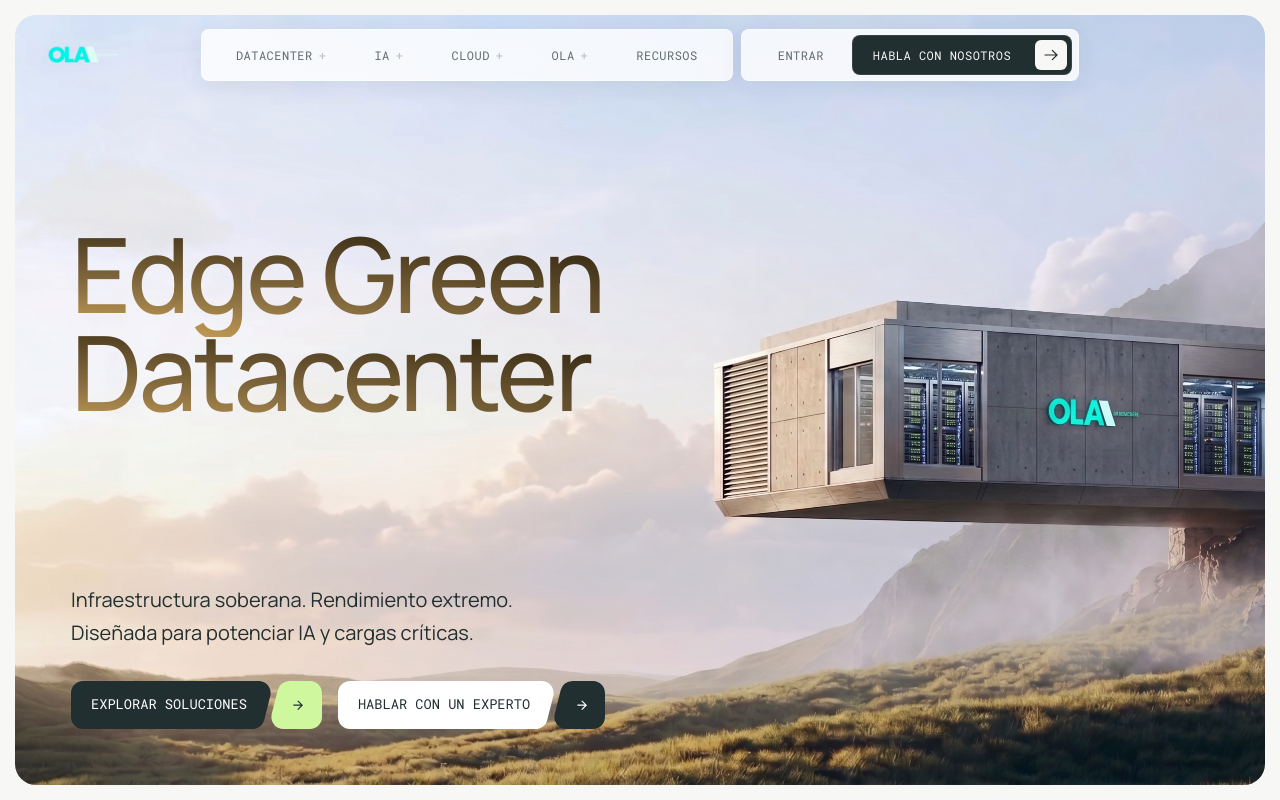
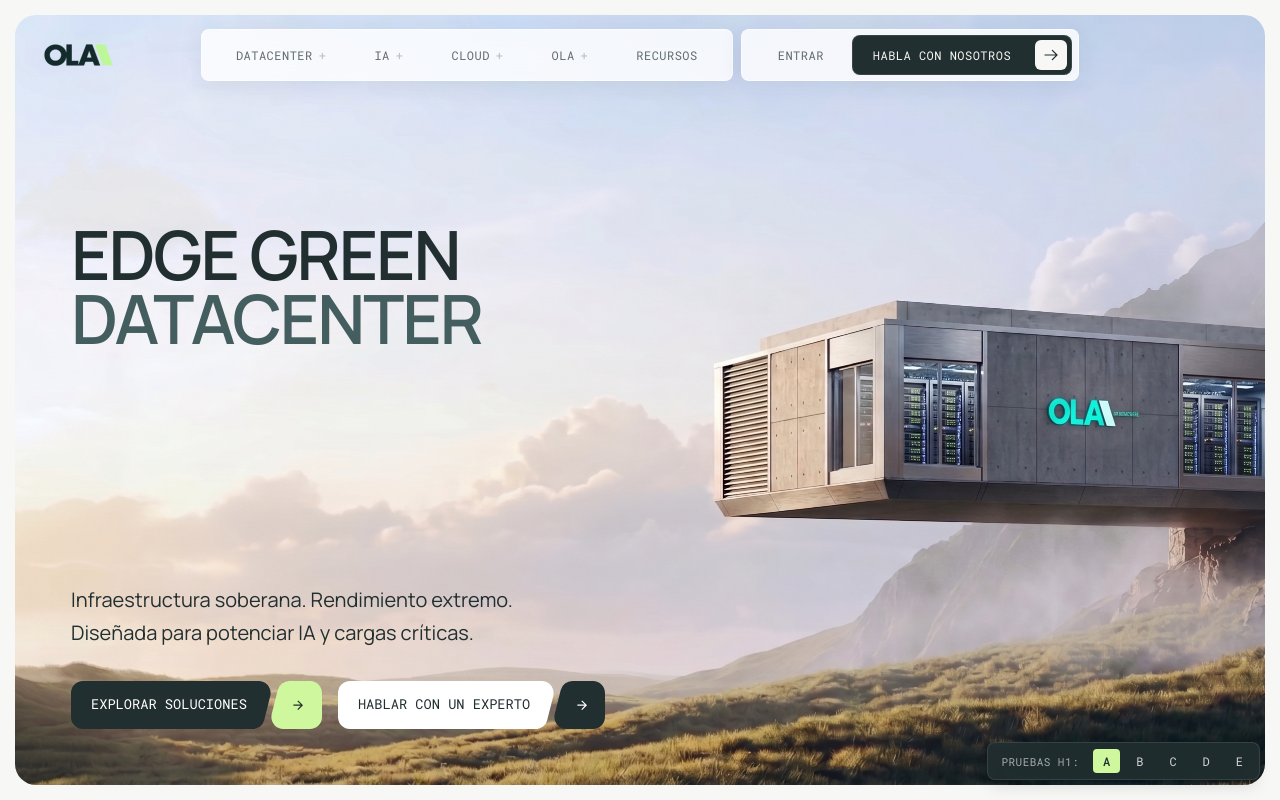
Before and after one commit to cloudindev/oladatacenter, a Next.js app: page / in a window 1280 px wide. Shown: the top 800 px of the page. Built offline with nearby package versions, Linux system fonts and the light colour scheme.

Commit message:
Restore dark/mint logo-oladc-g.png and add HeroV3 H1 presets

```diff
--- a/src/components/layout/Footer.tsx
+++ b/src/components/layout/Footer.tsx
@@ -58,10 +58,10 @@
         <div className="flex flex-col items-start">
           <Link href="/" className="mb-6 block">
             <Image
-              src="/logo-oladc-g.png?v=2"
+              src="/logo-oladc-g.png?v=3"
               alt="OLA Datacenter"
-              width={1024}
-              height={320}
+              width={1082}
+              height={378}
               className="h-6 w-auto"
             />
           </Link>
--- a/src/components/layout/Header.tsx
+++ b/src/components/layout/Header.tsx
@@ -138,10 +138,10 @@
           className={cn("absolute left-0 top-0 h-[52px] flex items-center pointer-events-auto")}
         >
           <Image
-            src="/logo-oladc-g.png?v=2"
+            src="/logo-oladc-g.png?v=3"
             alt="OLA Datacenter"
-            width={1024}
-            height={320}
+            width={1082}
+            height={378}
             priority
             className="h-[24px] w-auto"
           />
--- a/src/components/sections/HeroV3.tsx
+++ b/src/components/sections/HeroV3.tsx
@@ -1,23 +1,83 @@
 "use client"
 
-import React, { useEffect, useRef } from "react"
+import React, { useEffect, useRef, useState } from "react"
 import Image from "next/image"
 import { useLanguage } from "@/context/LanguageContext"
 import { ArrowCta } from "@/components/ui/ArrowCta"
 
-// Headline gradient (original look): golden sweep from bottom-left into near-black
-const headlineColor: React.CSSProperties = {
-  backgroundImage:
-    "radial-gradient(98% 164% at -5.4% 124.2%, rgb(255, 200, 102) 0%, rgb(141, 114, 67) 40%, rgb(62, 48, 24) 77%, rgb(19, 21, 23) 100%)",
-  WebkitBackgroundClip: "text",
-  backgroundClip: "text",
-  WebkitTextFillColor: "transparent",
-  color: "transparent",
-  paddingBottom: "0.12em",
+type PresetId = "A" | "B" | "C" | "D" | "E"
+
+interface HeadlinePreset {
+  id: PresetId
+  label: string
+  h1Class: string
+  line1Class: string
+  line2Class: string
+  line1Style?: React.CSSProperties
+  line2Style?: React.CSSProperties
 }
+
+const PRESETS: HeadlinePreset[] = [
+  {
+    id: "A",
+    label: "A · Charcoal + Gris pizarra (Bicolor)",
+    h1Class:
+      "uppercase text-[8.5vw] sm:text-5xl lg:text-[4.25rem] font-semibold tracking-[-0.03em] leading-[0.94]",
+    line1Class: "block text-[#222f30]",
+    line2Class: "block text-[#445e5f]",
+  },
+  {
+    id: "B",
+    label: "B · Charcoal sólido compacto",
+    h1Class:
+      "uppercase text-[8.5vw] sm:text-5xl lg:text-[4.25rem] font-semibold tracking-[-0.035em] leading-[0.93]",
+    line1Class: "block text-[#222f30]",
+    line2Class: "block text-[#222f30]",
+  },
+  {
+    id: "C",
+    label: "C · Degradado metálico Charcoal → Gris",
+    h1Class:
+      "uppercase text-[8.5vw] sm:text-5xl lg:text-[4.25rem] font-semibold tracking-[-0.03em] leading-[0.94]",
+    line1Class: "block",
+    line2Class: "block",
+    line1Style: {
+      backgroundImage:
+        "linear-gradient(180deg, #1b2627 0%, #222f30 55%, #566f70 100%)",
+      WebkitBackgroundClip: "text",
+      backgroundClip: "text",
+      WebkitTextFillColor: "transparent",
+    },
+    line2Style: {
+      backgroundImage:
+        "linear-gradient(180deg, #222f30 0%, #445e5f 60%, #6e8586 100%)",
+      WebkitBackgroundClip: "text",
+      backgroundClip: "text",
+      WebkitTextFillColor: "transparent",
+    },
+  },
+  {
+    id: "D",
+    label: "D · Blanco + Gris salvia (con relieve sutil)",
+    h1Class:
+      "uppercase text-[8.5vw] sm:text-5xl lg:text-[4.25rem] font-semibold tracking-[-0.03em] leading-[0.94] drop-shadow-[0_2px_18px_rgba(34,47,48,0.28)]",
+    line1Class: "block text-white",
+    line2Class: "block text-[#e7e8e1]",
+  },
+  {
+    id: "E",
+    label: "E · Técnico Mono + Sans (Estilo editorial)",
+    h1Class:
+      "uppercase text-[8vw] sm:text-5xl lg:text-[3.9rem] font-semibold tracking-[0.02em] leading-[0.96]",
+    line1Class: "block text-[#445e5f] font-mono font-medium text-[0.58em] tracking-[0.14em] mb-2",
+    line2Class: "block text-[#222f30]",
+  },
+]
 
 export function HeroV3() {
   const { t } = useLanguage()
+  const [presetId, setPresetId] = useState<PresetId>("A")
+  const preset = PRESETS.find((p) => p.id === presetId) ?? PRESETS[0]
 
   const frameRef = useRef<HTMLElement>(null)
   const sectionRef = useRef<HTMLDivElement>(null)
@@ -90,7 +150,6 @@
     }
   }, [])
 
-
   return (
     <section ref={frameRef} className="bg-[#f7f7f5] p-[15px]">
       <div
@@ -108,7 +167,6 @@
             priority
           />
         </div>
-
 
         {/* Drifting cloud */}
         <Image
@@ -133,14 +191,34 @@
 
         {/* Headline block */}
         <div className="relative z-10 px-6 pt-36 md:px-14 md:pt-52">
-          <h1 className="text-[13vw] sm:text-7xl lg:text-[6.5rem] font-medium tracking-[-0.05em] leading-[0.98]">
-            <span style={headlineColor} className="block">
+          <h1 className={preset.h1Class}>
+            <span style={preset.line1Style} className={preset.line1Class}>
               Edge Green
             </span>
-            <span style={headlineColor} className="block -mt-[0.16em]">
+            <span style={preset.line2Style} className={preset.line2Class}>
               Datacenter
             </span>
           </h1>
+        </div>
+
+        {/* Selector temporal de pruebas */}
+        <div className="fixed bottom-5 right-5 z-50 flex flex-wrap items-center gap-1.5 rounded-lg bg-[#222f30]/90 backdrop-blur-md p-1.5 shadow-lg border border-white/10">
+          <span className="label-mono text-white/60 px-2">Pruebas H1:</span>
+          {PRESETS.map((p) => (
+            <button
+              key={p.id}
+              type="button"
+              onClick={() => setPresetId(p.id)}
+              title={p.label}
+              className={`px-2.5 py-1 rounded text-xs font-mono uppercase transition-colors ${
+                presetId === p.id
+                  ? "bg-[#cef79e] text-[#222f30] font-medium"
+                  : "text-white/80 hover:bg-white/10"
+              }`}
+            >
+              {p.id}
+            </button>
+          ))}
         </div>
 
         {/* Bottom block: subheadline + CTAs */}
```
Also changed, not shown: public/logo-oladc-g.png, public/logo-oladc-nextgen.png (added).
